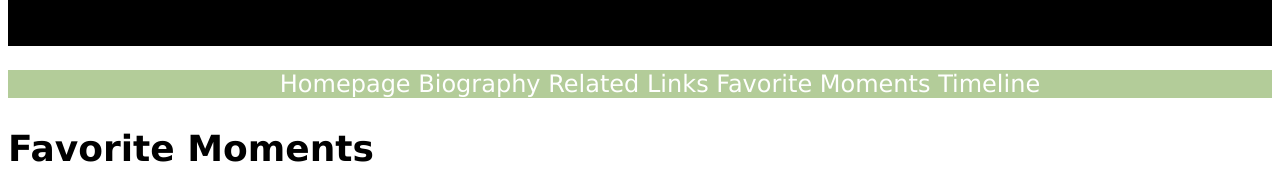
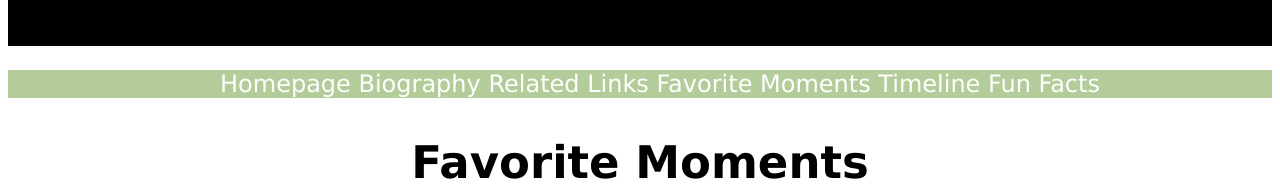
Before and after one commit to rackelk/j360-lab-one, a plain HTML site: page FavoriteMoments.html in a window 1280 px wide. Shown: the part 172-368 px from the top of the page. Drawn offline with Linux system fonts and the light colour scheme.

Commit message:
Update FavoriteMoments.html

```diff
--- a/FavoriteMoments.html
+++ b/FavoriteMoments.html
@@ -1,6 +1,10 @@
 <html>
 <head>
 <meta charset="UTF-8">
+<meta name="description" content="Ron Swanson Favorite Moments">
+<meta name="keywords" content="Ron Swanson, Parks and Rec, Parks and Recreation, Fan, Swanson, television">
+<meta name="author" content="Rachel Krauss">
+
 <title>Favorite Moments</title>
 <link href="site.css" type="text/css" rel="stylesheet">
 </head>
@@ -18,11 +22,13 @@
 			<li><a href="RelatedLinks.html">Related Links</a></li>
 			<li><a href="FavoriteMoments.html">Favorite Moments</a></li>
 			<li><a href="Timeline.html">Timeline</a></li>
+			<li><a href="FunFacts.html">Fun Facts</a></li>
 		</ul>
 
 	</nav>
 </div>
 
+<div id="H1">
 <h2>Favorite Moments</h2>
 </div>
 
```
